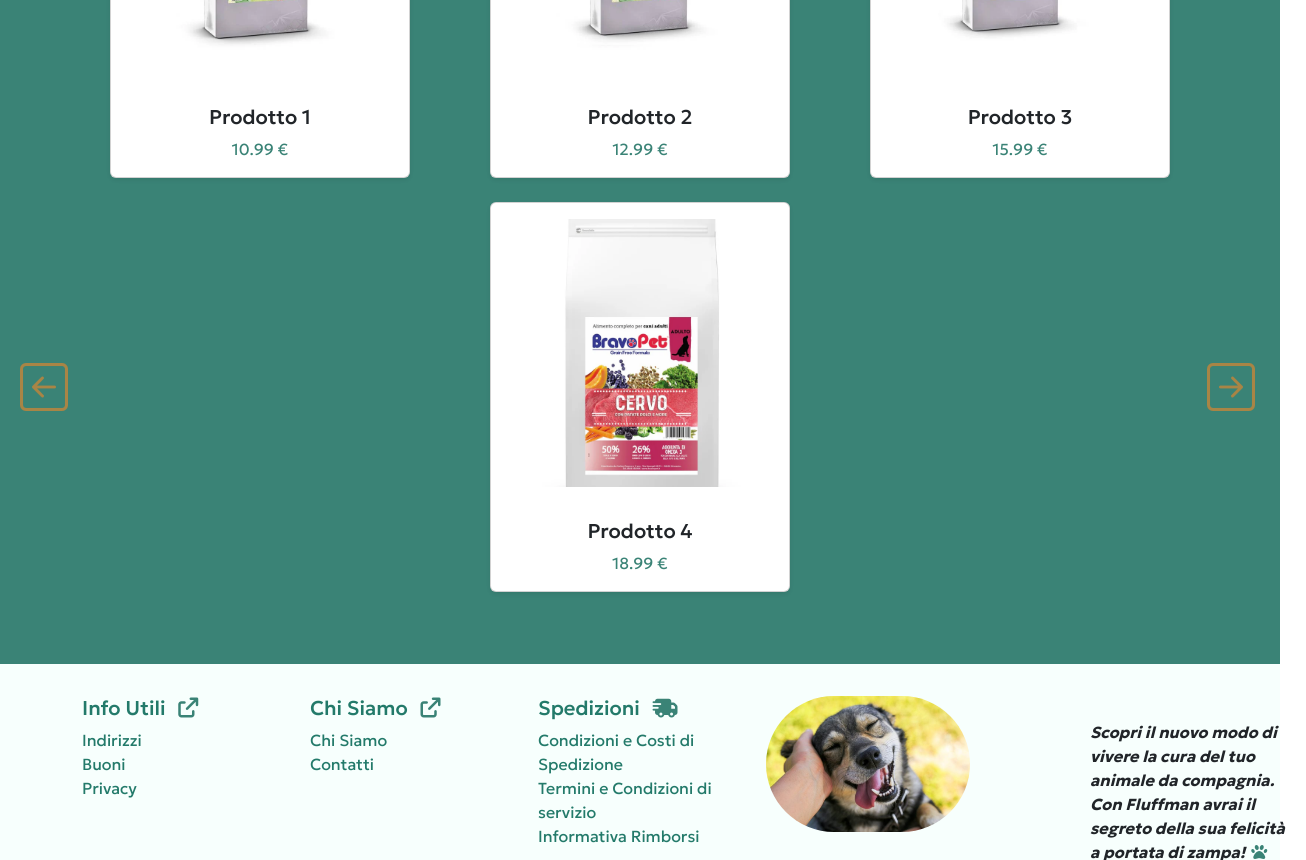
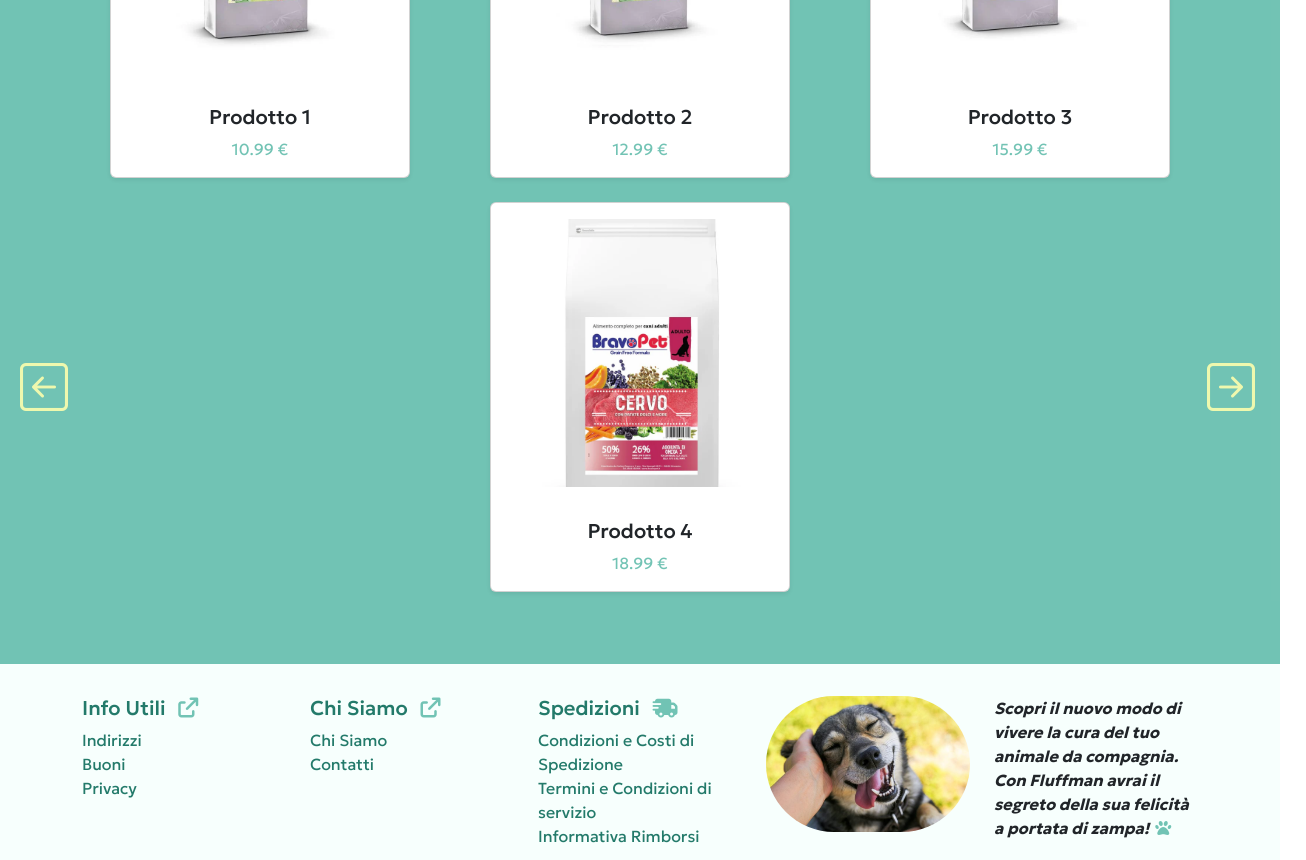
Before and after one commit to coluccifrancesco/fluffman-project-work, a React (Vite) app in the folder fluffman_pw/front-end/: page / in a window 1280 px wide. Shown: the part 1940-2800 px from the top of the page, 1306 px wide, since content can reach past the window. Built offline with nearby package versions, Linux system fonts and the light colour scheme.

Commit message:
fix footer position, fix css styles for page colors

```diff
--- a/fluffman_pw/front-end/components/Footer.jsx
+++ b/fluffman_pw/front-end/components/Footer.jsx
@@ -10,11 +10,11 @@ export default function Footer() {
             <div className="col">
               <ul className="list-unstyled">
                 <h5>
-                 Info Utili{" "}
+                  Info Utili{" "}
                   <i className="fa-solid fa-arrow-up-right-from-square ps-2"></i>
                 </h5>
                 <li className="unstyled">
-                  <Link >Indirizzi</Link>
+                  <Link>Indirizzi</Link>
                 </li>
                 <li className="unstyled">
                   <Link>Buoni</Link>
@@ -31,7 +31,7 @@ export default function Footer() {
                   <i className="fa-solid fa-arrow-up-right-from-square ps-2"></i>
                 </h5>
                 <li className="unstyled">
-                  <Link to={'/aboutUs'} >Chi Siamo</Link>
+                  <Link to={"/aboutUs"}>Chi Siamo</Link>
                 </li>
                 <li className="unstyled">
                   <Link>Contatti</Link>
--- a/fluffman_pw/front-end/styles/ContactsPage.css
+++ b/fluffman_pw/front-end/styles/ContactsPage.css
@@ -1,22 +1,20 @@
 :root {
   --text: #f3f1ec;
-    --background: #3a8376;
+  --background: #5fbbaae1;
   --primary: #daf6e3;
   --secondary: #af6818;
   --accent: #e7a150;
 }
 
 .i-and-p-hover:hover {
-
   i,
   p {
     color: var(--accent);
   }
 }
 
-.social-margin-on-hover:hover{
-
-    i{
+.social-margin-on-hover:hover {
+  i {
     margin-top: -4px;
   }
 }
@@ -40,7 +38,6 @@
 }
 
 .contacts-hover:hover {
-
   box-shadow: 3px 3px 10px #3a8376bb;
   margin-bottom: 3px;
   margin-top: -6px;
@@ -48,7 +45,6 @@
 }
 
 .socials {
-
   button {
     border-radius: 10px;
     background-color: transparent;
--- a/fluffman_pw/front-end/styles/Footer.css
+++ b/fluffman_pw/front-end/styles/Footer.css
@@ -1,7 +1,7 @@
 /*#region ROOT*/
 :root {
   --text: #f3f1ec;
-  --background: #3a8376;
+  --background: #5fbbaae1;
   --primary: #daf6e3;
   --secondary: #af6818;
   --accent: #e7a150;
@@ -31,9 +31,3 @@ footer a:hover {
 footer img {
   border-radius: 33rem;
 }
-
-.slogan{
-  position: relative;
-  left:6rem;
-  top: 1.5em;
-}
--- a/fluffman_pw/front-end/styles/ProductPages.css
+++ b/fluffman_pw/front-end/styles/ProductPages.css
@@ -9,5 +9,4 @@
 
 .bg {
   background-color: var(--background);
-
 }
```
Lines whose indentation alone changed are shown as unchanged.
